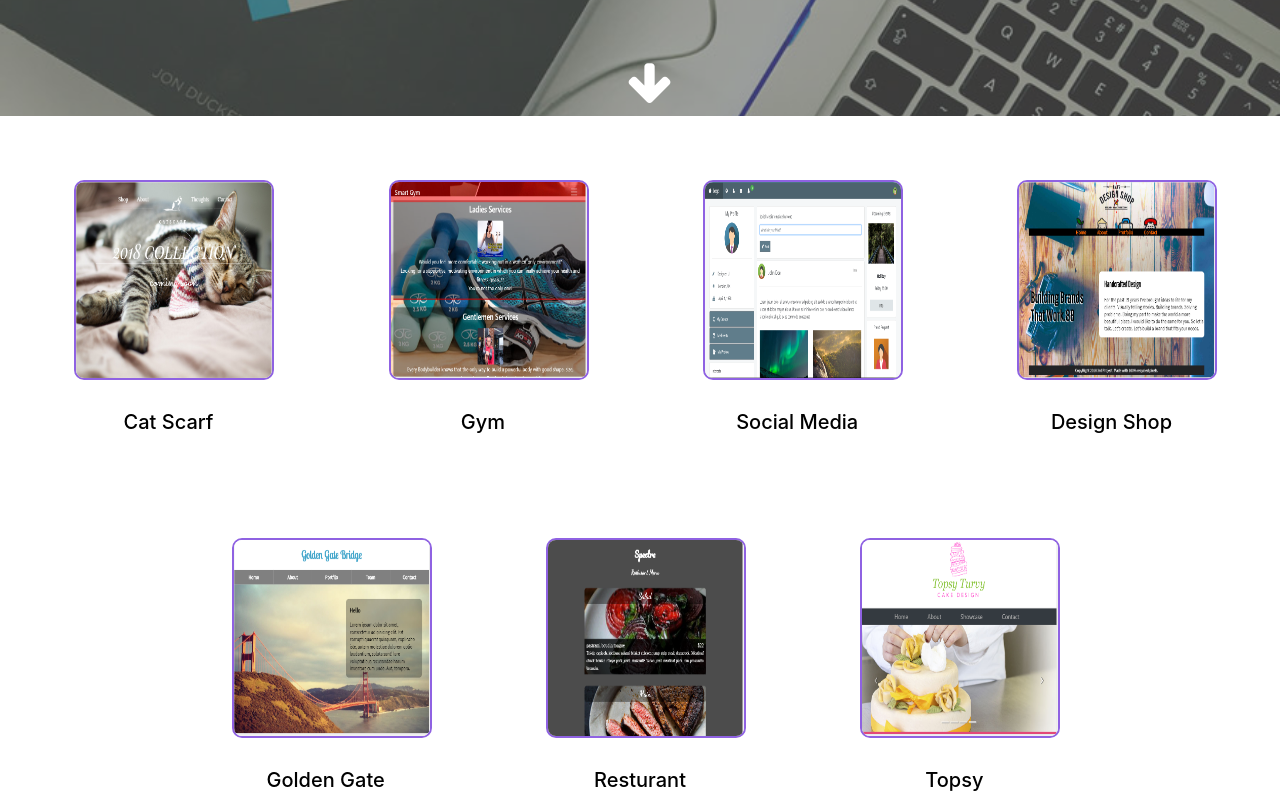
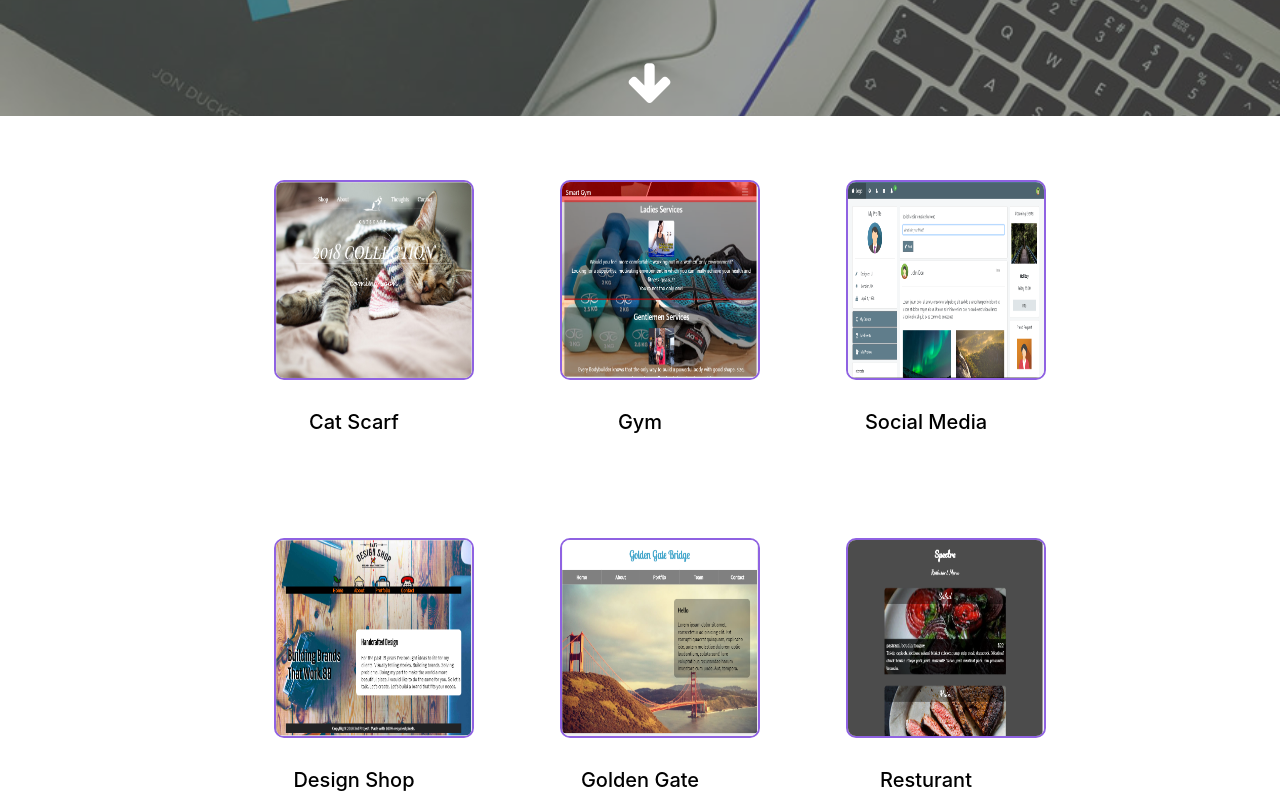
Before and after one commit to NehalNagy/portfolio, a plain HTML site: page index.html in a window 1280 px wide. Shown: the part 1320-2123 px from the top of the page. Drawn offline with nearby package versions, Linux system fonts and the light colour scheme.

Commit message:
solve issue

```diff
--- a/index.html
+++ b/index.html
@@ -70,7 +70,7 @@
 
         </div>
 
-        <div id="my-designs">
+        <div id="my-designs" class="container">
             <div class="row justify-content-md-center my-3">
                 <div class="col col-lg-2 m-5">
                     <img class="my-designs-img" src="assets/images/projects/catScarf.png" alt="">
@@ -108,7 +108,6 @@
 
                 </div>
             </div>
-
         </div>
         <div id="hobbies">
             <div id="photography">
```
